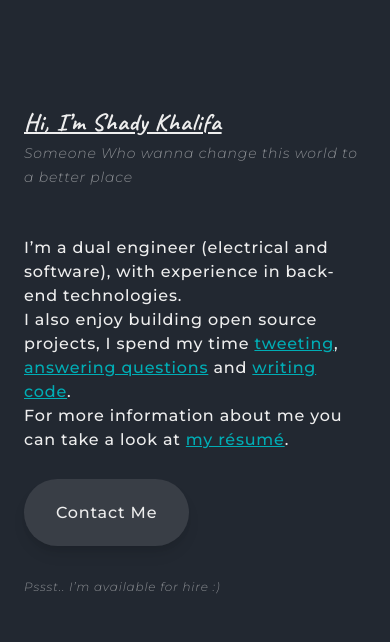
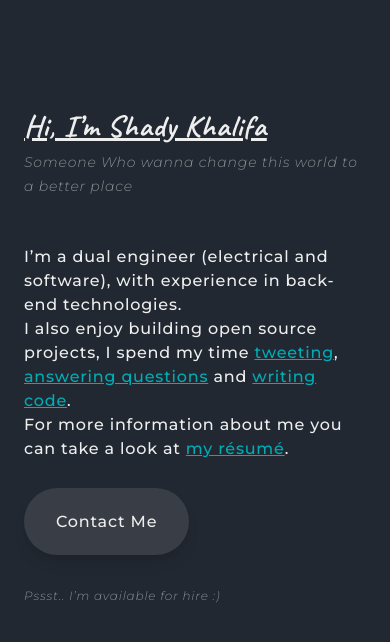
Before and after one commit to shekohex/shekohex.github.io, a website: page index.html in a window 390 px wide. Drawn offline with nearby package versions, Linux system fonts and the light colour scheme; files that its build step writes are made by us from their sources.

Commit message:
change the font size

```diff
--- a/index.html
+++ b/index.html
@@ -45,7 +45,7 @@
       class="lg:max-w-4xl md:max-w-3xl flex flex-col flex-auto lg:mt-10 md:mt-10 h-auto lg:h-screen mx-auto lg:my-40 md:my-32 sm:my-24 my-20"
     >
       <div class="lg:h-40 md:h-32 sm:h-24 h-auto md:w-auto sm:w-4/5 lg:mx-0 md:m-5 sm:m-10 m-6">
-        <h1 class="lg:text-5xl md:text-4xl sm:text-3xl text-2xl font-bold font-display underline text-tertiary">
+        <h1 class="lg:text-5xl md:text-4xl text-3xl font-bold font-display underline text-tertiary">
           Hi, I’m Shady Khalifa
         </h1>
         <small class="text-sm font-light font-body italic opacity-50 text-tertiary"
```
